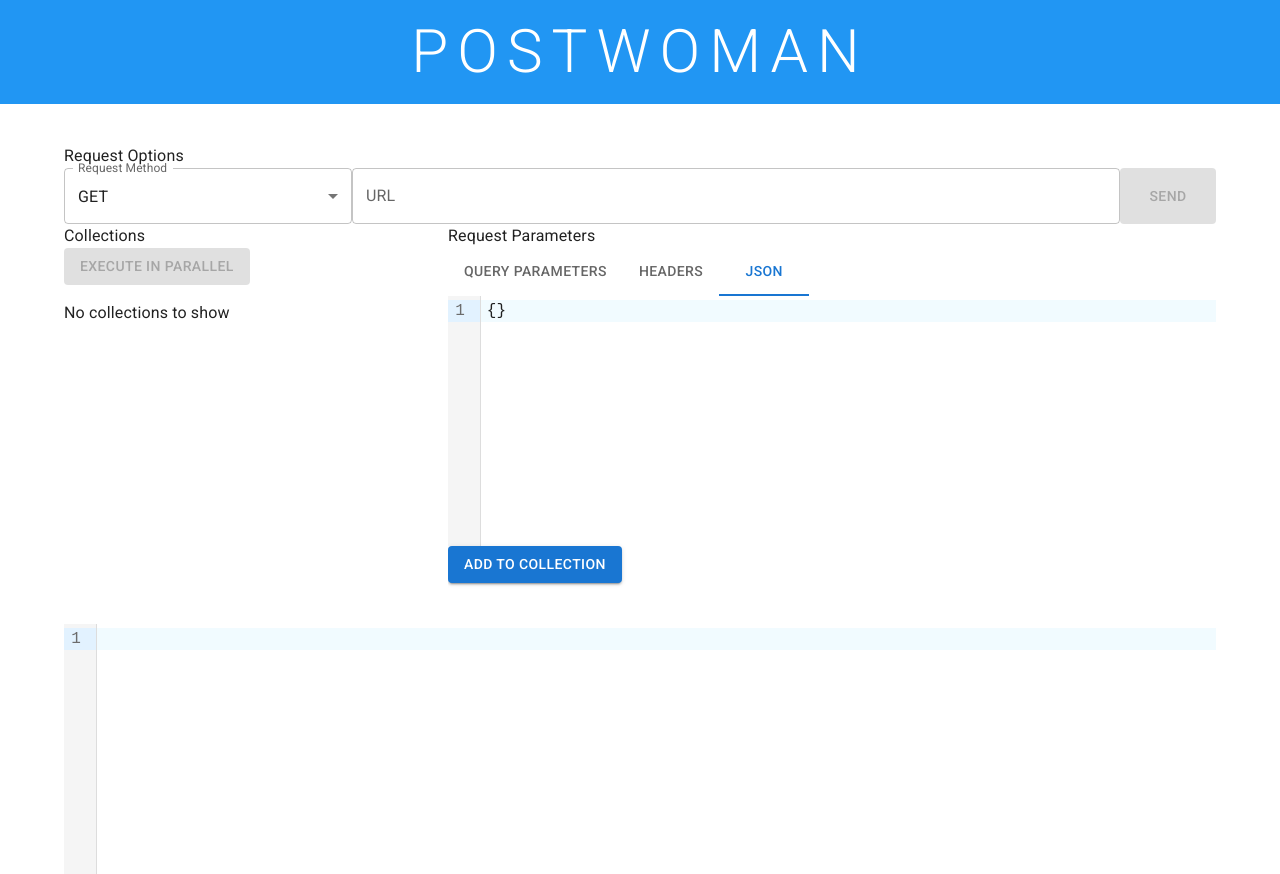
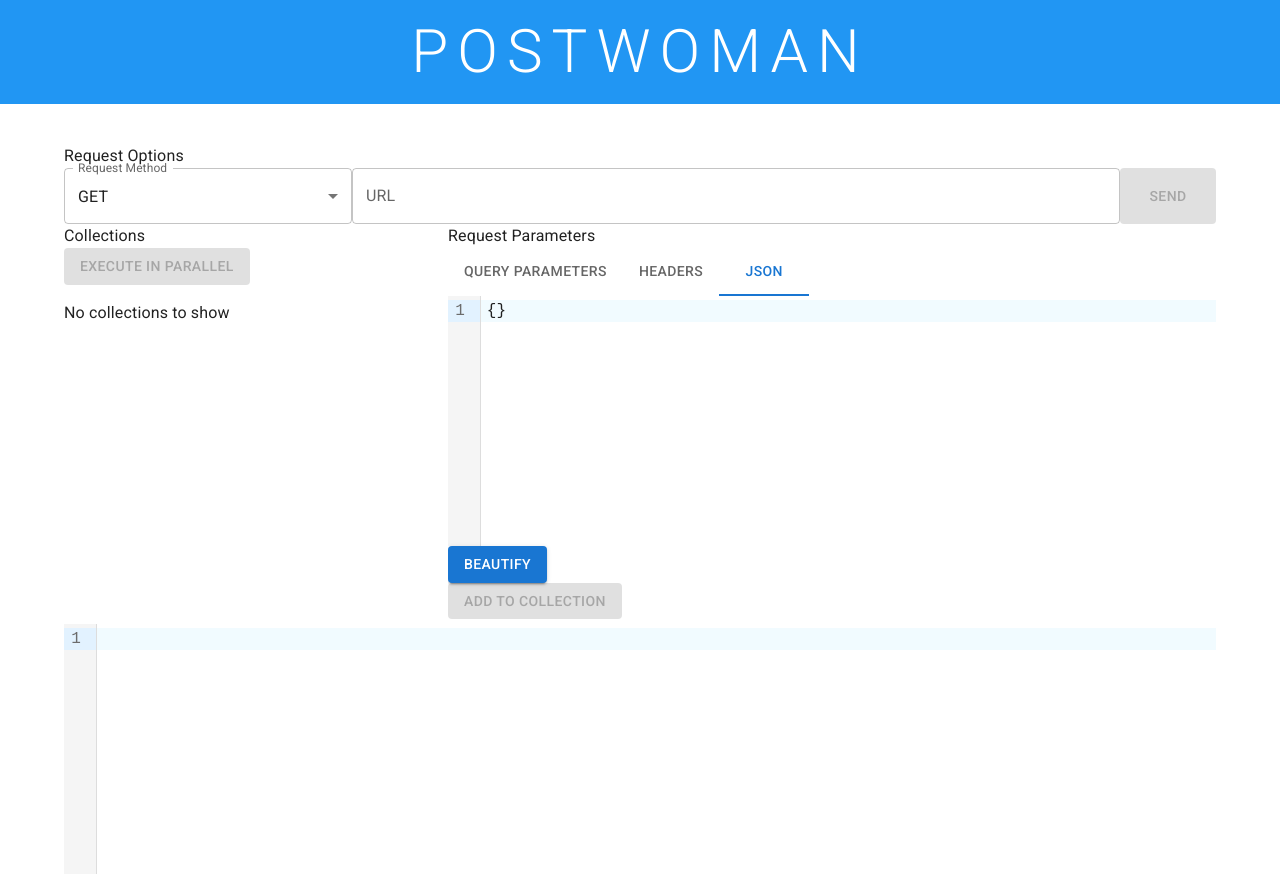
Before and after one commit to sarthak61199/react-postman, a React (Vite) app: page / in a window 1280 px wide. Both pictures are taken after a click on the tab "JSON". Built offline with nearby package versions, Linux system fonts and the light colour scheme.

Commit message:
beautify code

```diff
--- a/src/components/RequestParams.jsx
+++ b/src/components/RequestParams.jsx
@@ -45,7 +45,7 @@
   }
 
   function addToCollection() {
-    const body = JSON.parse(stringBody.trim());
+    const body = JSON.parse(stringBody);
     setRequestCollection({
       requestMethod,
       requestUrl,
@@ -78,7 +78,11 @@
           <BodyTab />
         </Suspense>
       </TabPanel>
-      <Button variant="contained" onClick={addToCollection}>
+      <Button
+        variant="contained"
+        onClick={addToCollection}
+        disabled={!Boolean(requestUrl)}
+      >
         Add to Collection
       </Button>
     </Box>
--- a/src/components/SendButton.jsx
+++ b/src/components/SendButton.jsx
@@ -23,7 +23,7 @@
       requestUrl,
       requestMethod,
       queryString,
-      JSON.parse(body.trim()),
+      JSON.parse(),
       headerObject
     );
     const beautyJson = js_beautify(
--- a/src/components/TabComponents/BodyTab.jsx
+++ b/src/components/TabComponents/BodyTab.jsx
@@ -2,21 +2,34 @@
 import CodeMirror from "@uiw/react-codemirror";
 import { json } from "@codemirror/lang-json";
 import { useUrlStore } from "../../state/store";
+import { Button } from "@mui/material";
+import js_beautify from "js-beautify";
+import { jsBeautifyOptions } from "../../constants";
 
 function BodyTab() {
   const body = useUrlStore((state) => state.body);
   const setBody = useUrlStore((state) => state.setBody);
   const handleBodyChange = useCallback((value) => {
-    setBody(value);
+    setBody(value.trim());
   }, []);
 
+  function beautifyBody() {
+    const beautyJson = js_beautify(body, jsBeautifyOptions);
+    setBody(beautyJson);
+  }
+
   return (
+    <>
       <CodeMirror
         value={body}
         height="250px"
         extensions={[json()]}
         onChange={handleBodyChange}
       />
+      <Button onClick={beautifyBody} variant="contained">
+        Beautify
+      </Button>
+    </>
   );
 }
 
--- a/src/libs/fetcher.js
+++ b/src/libs/fetcher.js
@@ -1,10 +1,10 @@
 import axios from "axios";
 
-export default function fetcher(url, method, queryString, body, headers) {
+export default function fetcher(url, method, queryString, data, headers) {
   const resp = axios({
-    method: method,
-    url: `${url}${queryString ? "?" : ""}${queryString ? queryString : ""}`,
-    data: body,
+    method,
+    url: `${url}${queryString ? "?" + queryString : ""}`,
+    data,
     headers,
   });
   return resp;
```
Lines whose indentation alone changed are shown as unchanged.
